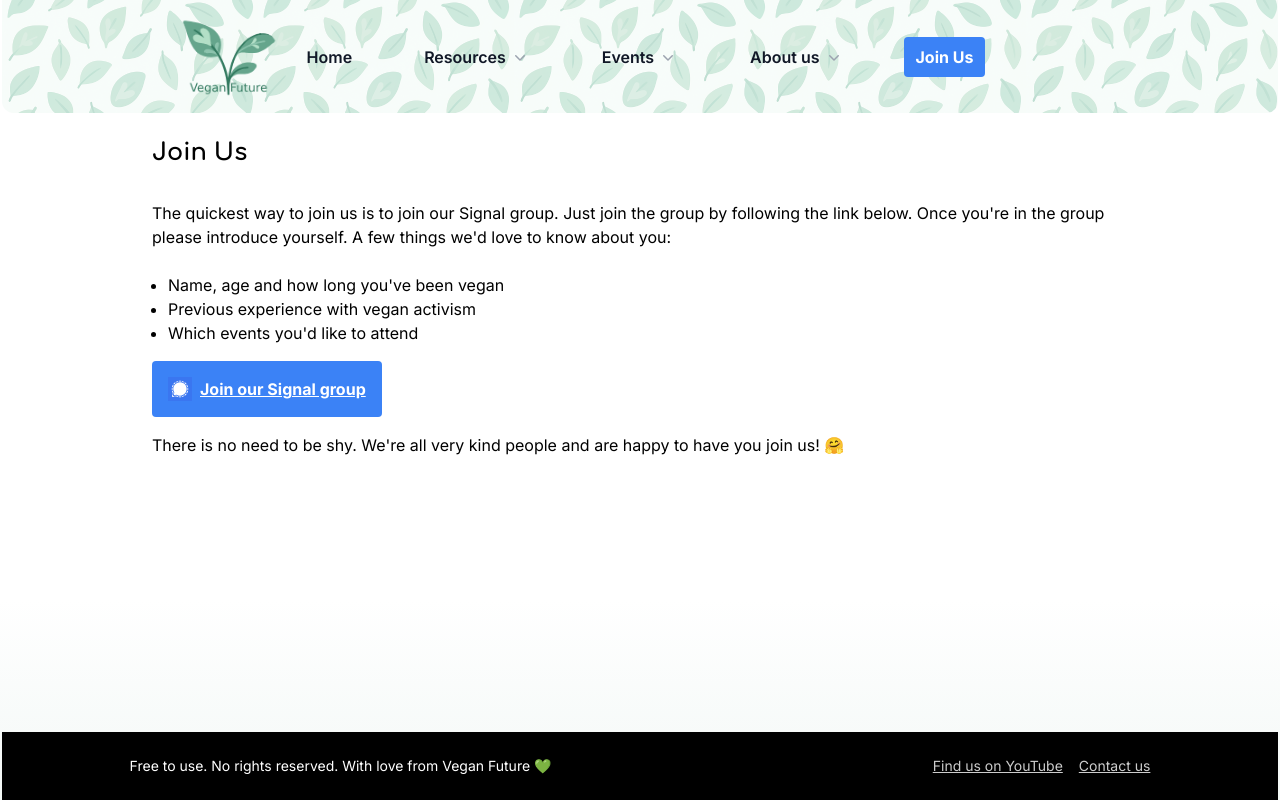
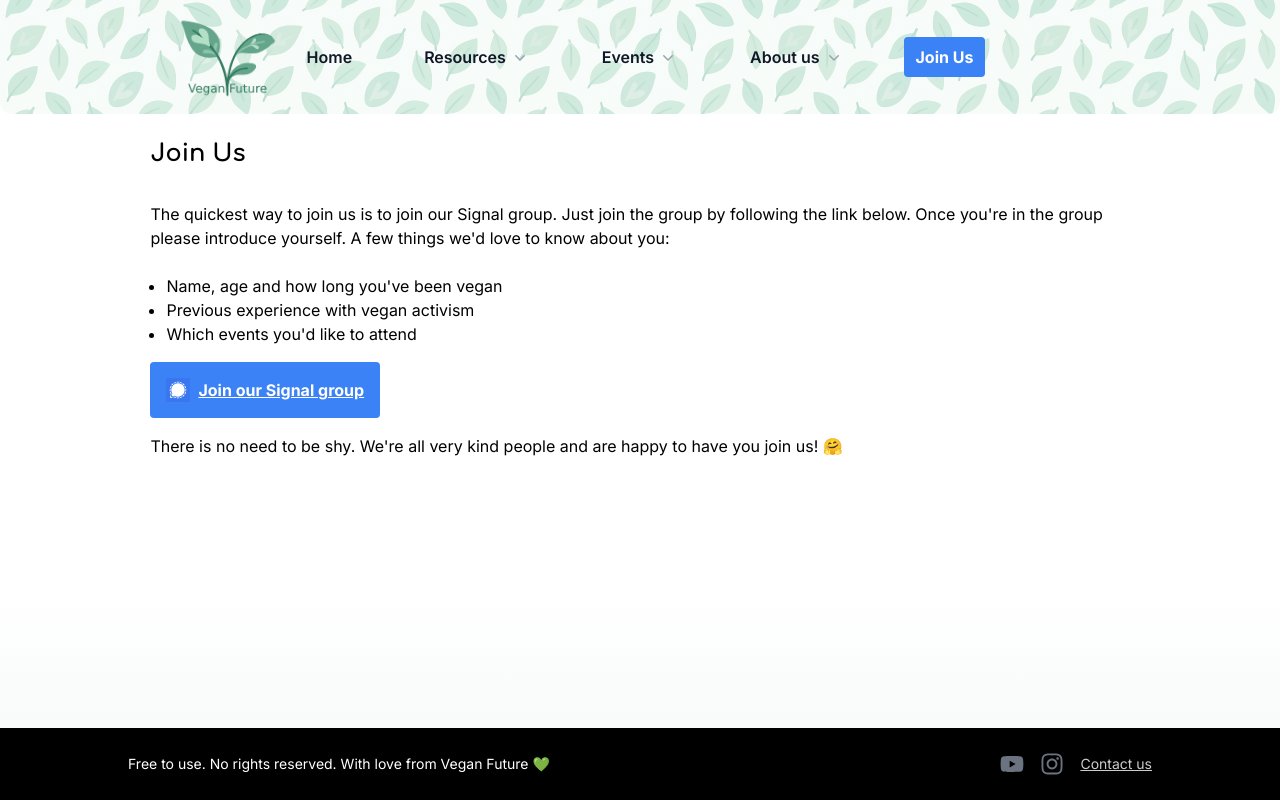
Before and after one commit to veganfuture/veganfuture.org, a Next.js app: page /join_us in a window 1280 px wide. Built offline with nearby package versions, Linux system fonts and the light colour scheme.

Commit message:
Add youtube and instagram logo's to footer. Fix body padding issue

```diff
--- a/app/globals.css
+++ b/app/globals.css
@@ -10,10 +10,9 @@
 
 html, body {
   min-height: 100%;
-  margin: 0; /* Ensure no default margin that could cause overflow */
-}
+  margin: 0;
+  padding: 0;
 
-body {
   color: rgb(var(--foreground-rgb));
   background: linear-gradient(
       to bottom,
@@ -21,8 +20,6 @@ body {
       rgb(var(--background-start-rgb)) 600px,
       rgb(var(--background-end-rgb)) 1000px
     );
-  padding-left: 2px;
-  padding-right: 2px;
 }
 
 @layer utilities {
--- a/app/layout.tsx
+++ b/app/layout.tsx
@@ -3,6 +3,7 @@ import "./globals.css";
 import { Navbar } from "@/components/navbar/navbar";
 import { BASE_METADATA } from "@/lib/metadata";
 import Link from "next/link";
+import { FaYoutube, FaInstagram } from "react-icons/fa";
 
 const inter = Inter({ subsets: ["latin"] });
 const comfortaa = Comfortaa({
@@ -20,34 +21,41 @@ export default function RootLayout({
   return (
     <html lang="en" className={comfortaa.variable}>
       <body className={inter.className}>
-        {/* Sticky footer wrapper */}
-        <div className="min-h-screen flex flex-col">
-          {/* Full-width textured navbar background */}
+        <div className="h-screen flex flex-col">
           <div className="w-full bg-green-100 bg-leaf-pattern bg-repeat rounded-b-xl">
             <Navbar className="mx-auto lg:max-w-[80%] max-w-full" />
           </div>
 
-          {/* Main content fills available space */}
           <main className="flex-grow w-full p-2">
-            <div className="mx-auto lg:max-w-[80%] w-full">{children}</div>
+            <div className="mx-auto lg:max-w-[80%] w-full">
+              {children}
+            </div>
           </main>
 
-          {/* Footer always at the bottom */}
-          <footer className="w-full bg-black text-white py-6 mt-8">
+          <footer className="w-full bg-black text-white py-6">
             <div className="max-w-[80%] mx-auto flex flex-col md:flex-row justify-between items-center gap-2 text-sm">
-              <p>
-                Free to use. No rights reserved. With love from Vegan Future 💚
-              </p>
-
+              <p>Free to use. No rights reserved. With love from Vegan Future 💚</p>
               <div className="flex items-center gap-4">
-                <Link
+                <div className="flex items-center gap-4">
+                  <a
                     href="https://www.youtube.com/@kindfuturenow"
                     target="_blank"
                     rel="noopener noreferrer"
-                  className="hover:underline text-white/80 hover:text-white"
+                    aria-label="YouTube"
+                    className="text-gray-500 hover:text-red-600 transition"
                   >
-                  Find us on YouTube
-                </Link>
+                    <FaYoutube className="h-6 w-6" />
+                  </a>
+
+                  <a
+                    href="https://www.instagram.com/kindfuturenow"
+                    target="_blank"
+                    rel="noopener noreferrer"
+                    aria-label="Instagram"
+                    className="text-gray-500 hover:text-pink-600 transition"
+                  >
+                    <FaInstagram className="h-6 w-6" />
+                  </a>
                   <Link
                     href="/contact"
                     className="hover:underline text-white/80 hover:text-white"
@@ -56,6 +64,7 @@ export default function RootLayout({
                   </Link>
                 </div>
               </div>
+            </div>
           </footer>
         </div>
       </body>
--- a/package.json
+++ b/package.json
@@ -9,14 +9,15 @@
     "lint": "next lint"
   },
   "dependencies": {
+    "@date-fns/tz": "1.4.1",
     "@headlessui/react": "2.1.2",
     "@heroicons/react": "2.1.5",
     "date-fns": "4.1.0",
-    "@date-fns/tz": "1.4.1",
     "ical-generator": "9.0.0",
     "next": "14.2.21",
     "react": "18",
-    "react-dom": "18"
+    "react-dom": "18",
+    "react-icons": "^5.5.0"
   },
   "devDependencies": {
     "@types/node": "22",
```
Also changed, not shown: 1 other file (tests, documents, lock files or other folders). Lines whose indentation alone changed are shown as unchanged.
